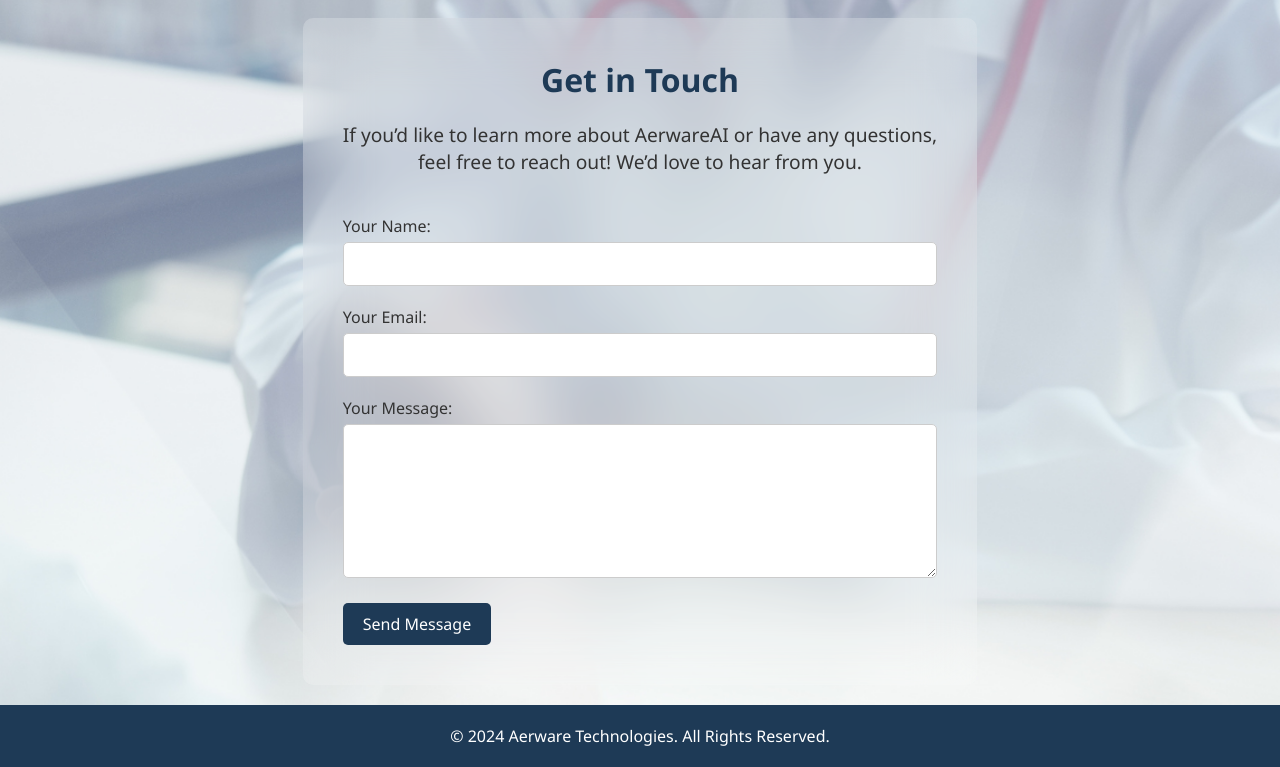
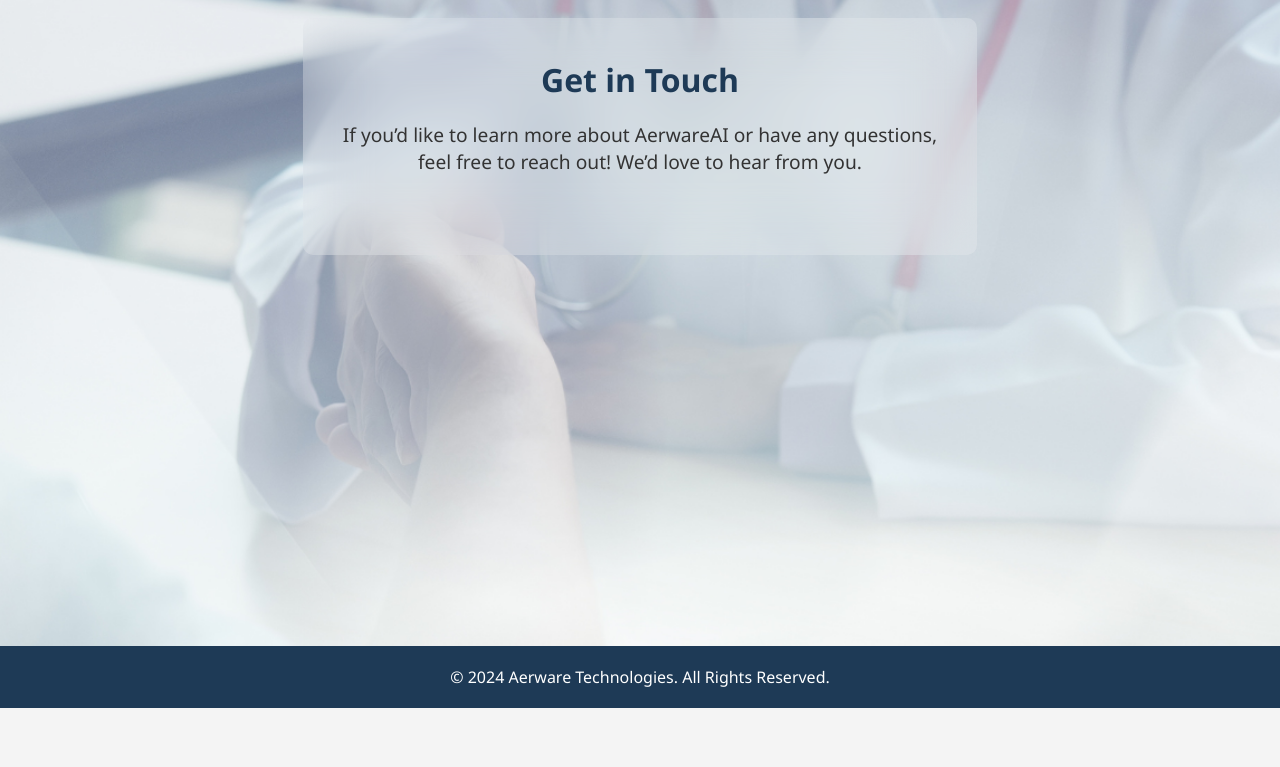
Before and after one commit to Aerware-Web-Design/aerware-ai, a website: page contact.html in a window 1280 px wide. Shown: the part 92-859 px from the top of the page. After the commit the page ends 800 px from the top, so only its background shows below. Drawn offline with Linux system fonts and the light colour scheme; a script that the page names is missing.

```diff
--- a/contact.html
+++ b/contact.html
@@ -24,27 +24,22 @@
     </header>
 
     <!-- Contact Form Section -->
+
 <section class="contact-section">
     <div class="container">
         <h3>Get in Touch</h3>
         <p>If you’d like to learn more about AerwareAI or have any questions,<br> feel free to reach out! We’d love to hear from you.</p>
 
-            <form id="contactForm" class="contact-form">
-                <div class="form-group">
-                    <label for="name">Your Name:</label>
-                    <input type="text" id="name" name="name" required>
-                </div>
-                <div class="form-group">
-                    <label for="email">Your Email:</label>
-                    <input type="email" id="email" name="email" required>
-                </div>
-                <div class="form-group">
-                    <label for="message">Your Message:</label>
-                    <textarea id="message" name="message" rows="6" required></textarea>
-                </div>
-                <button type="submit" class="btn-primary">Send Message</button>
-                <p id="responseMessage" style="display: none;"></p>
-            </form>
+        <!-- HubSpot Form Embed -->
+        <div id="hubspot-form" class="hubspot-form"></div>
+        <script charset="utf-8" type="text/javascript" src="//js.hsforms.net/forms/embed/v2.js"></script>
+        <script>
+          hbspt.forms.create({
+            portalId: "48182100",
+            formId: "81eeb919-97f5-403e-9041-8e6f32dbb9f5",
+            target: "#hubspot-form"
+          });
+        </script>
     </div>
 </section>
 
```
Lines whose indentation alone changed are shown as unchanged.
